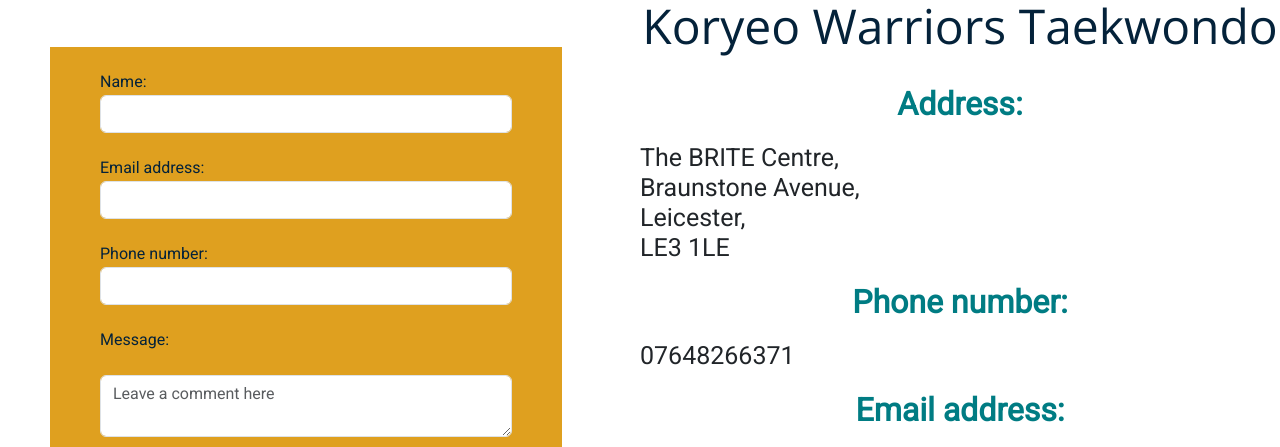
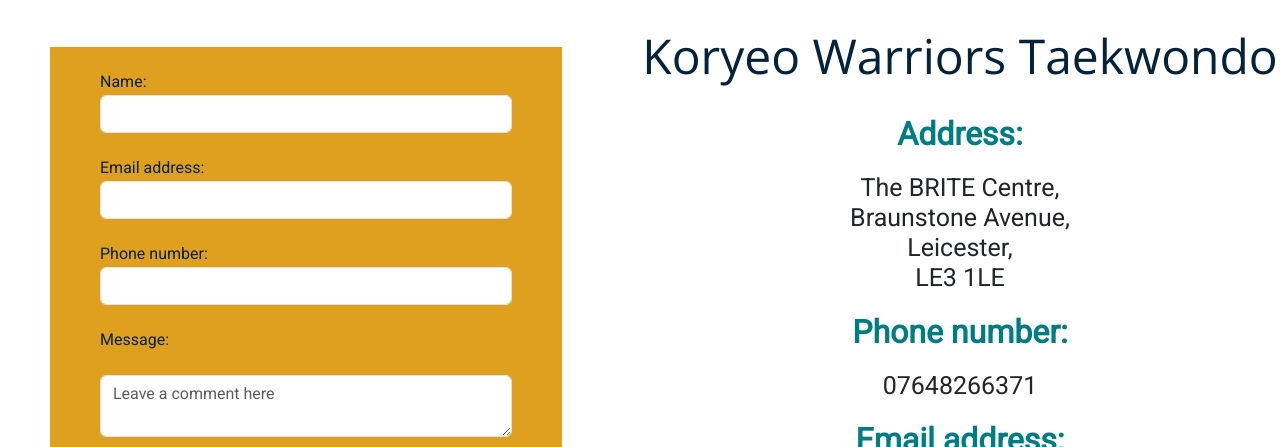
Before and after one commit to nhamidi90/kw-taekwondo, a plain HTML site: page contact.html in a window 1280 px wide. Shown: the part 755-1202 px from the top of the page. Drawn offline with nearby package versions, Linux system fonts and the light colour scheme.

Commit message:
Change id to class

```diff
--- a/contact.html
+++ b/contact.html
@@ -67,7 +67,7 @@
         </div>
 
 
-        <div id="contact-info-container">
+        <div class="contact-info-container">
 
             <h1 class="headings">Koryeo Warriors Taekwondo</h1>
             <div class="contact-info">
```
